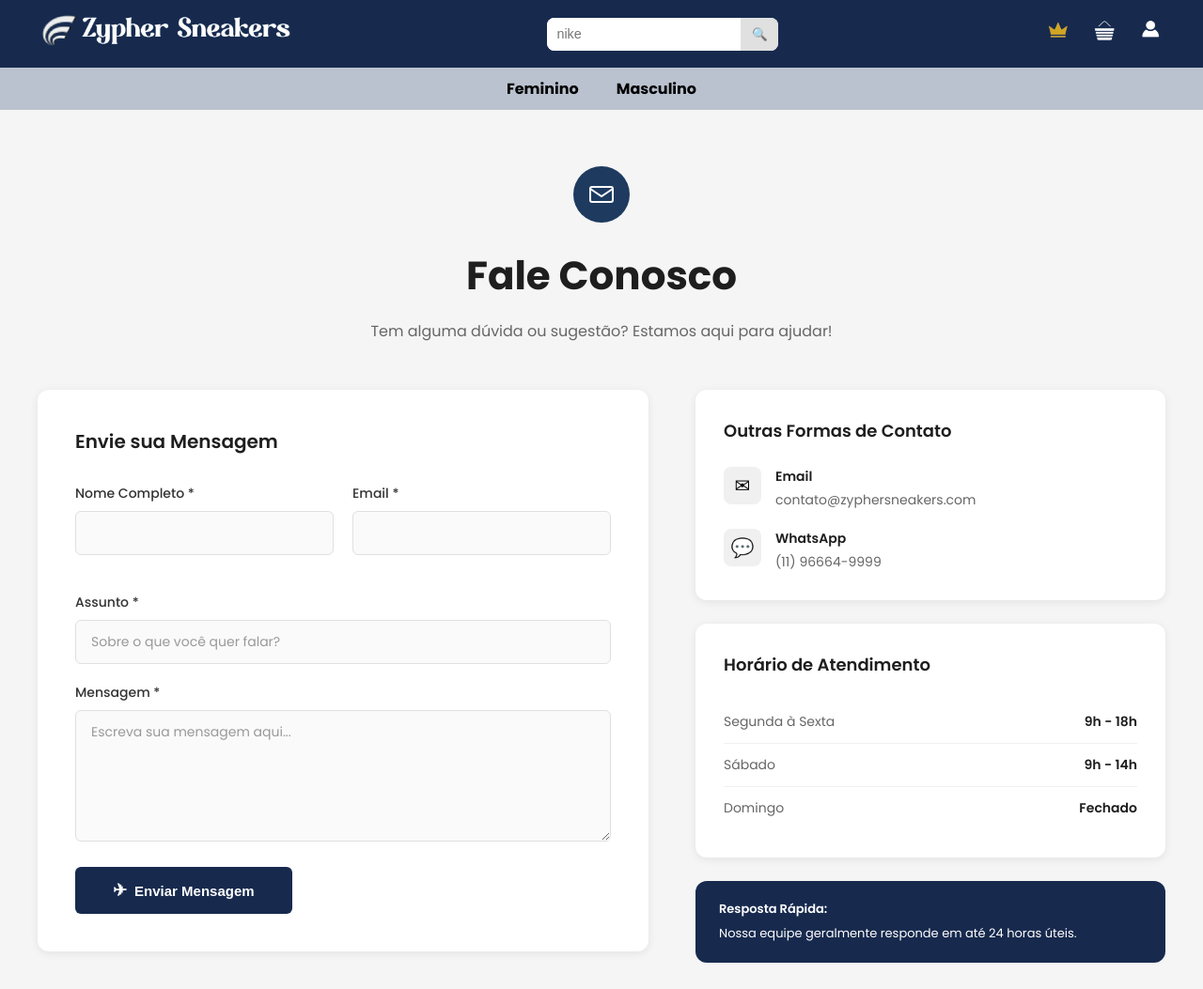
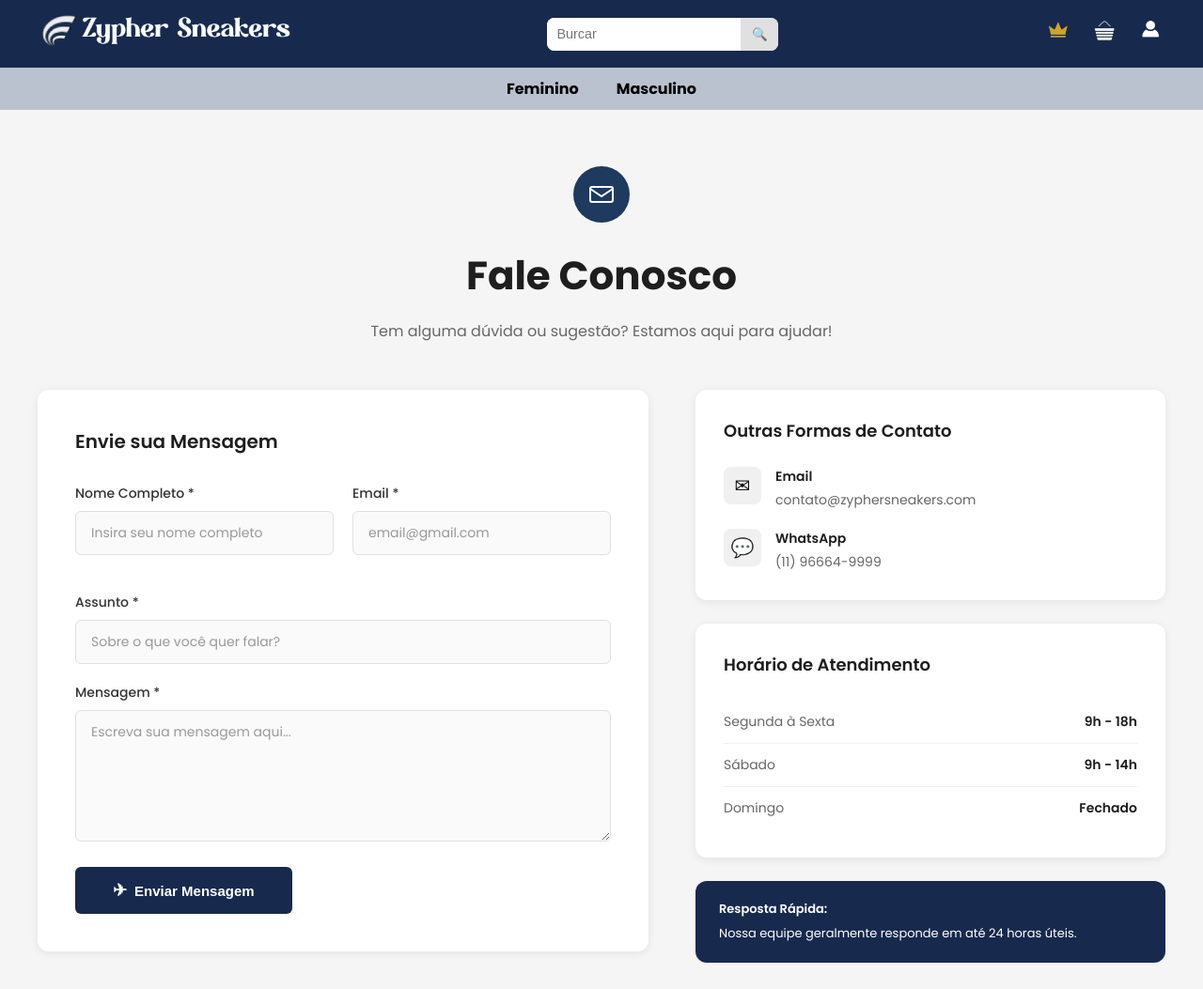
Before and after one commit to emanuelle-souza/ZYPHER, a PHP site: page /VIEWS/FaleConosco.php in a window 1280 px wide. Shown: the top 1053 px of the page at 94% size. Run offline with PHP 8.4, Linux system fonts and the light colour scheme.

Commit message:
fale conosco
atualizei

```diff
--- a/CSS/FaleConosco.css
+++ b/CSS/FaleConosco.css
@@ -210,6 +210,7 @@ body {
     align-items: center;
     gap: 8px;
     margin-top: 10px;
+    pointer-events: auto;
 }
 
 .submit-btn:hover {
--- a/VIEWS/FaleConosco.php
+++ b/VIEWS/FaleConosco.php
@@ -16,7 +16,7 @@
                 </a>
             </div>
             <div class="busca">
-                <input type="text" placeholder="nike">
+                <input type="text" placeholder="Burcar">
                 <button>🔍</button>
             </div>
             <div class="icones">
@@ -62,12 +62,12 @@
                     <div class="form-row">
                         <div class="form-group">
                             <label for="nome">Nome Completo *</label>
-                            <input type="text" id="nome" name="nome" placeholder="" required>
+                            <input type="text" id="nome" name="nome" placeholder="Insira seu nome completo" required>
                         </div>
 
                         <div class="form-group">
                             <label for="email">Email *</label>
-                            <input type="email" id="email" name="email" placeholder="" required>
+                            <input type="email" id="email" name="email" placeholder="email@gmail.com" required>
                         </div>
                     </div>
 
@@ -81,7 +81,7 @@
                         <textarea id="mensagem" name="mensagem" placeholder="Escreva sua mensagem aqui..." required></textarea>
                     </div>
 
-                    <button type="submit" class="submit-btn">
+                    <button type="submit" class="submit-btn" onclick="return true;">
                         <span>✈</span> Enviar Mensagem
                     </button>
                 </form>
```
